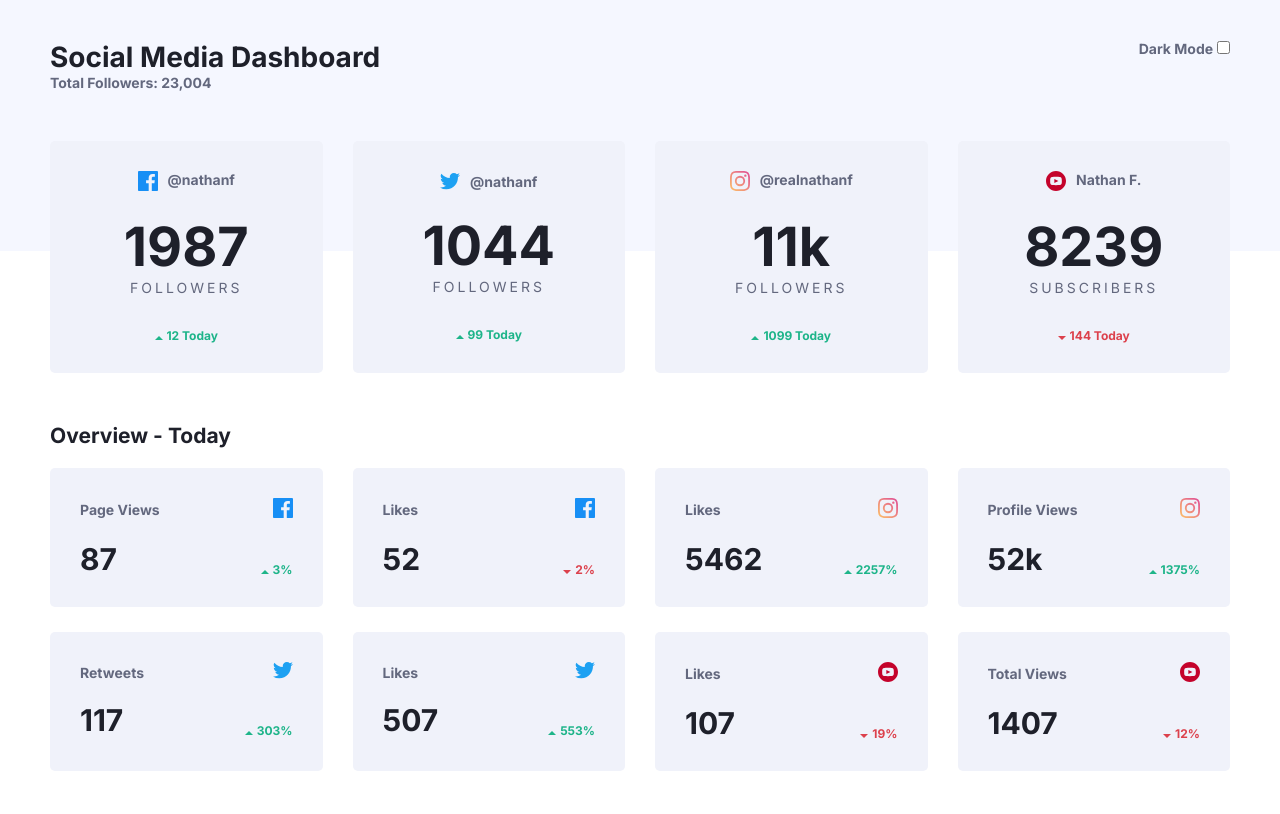
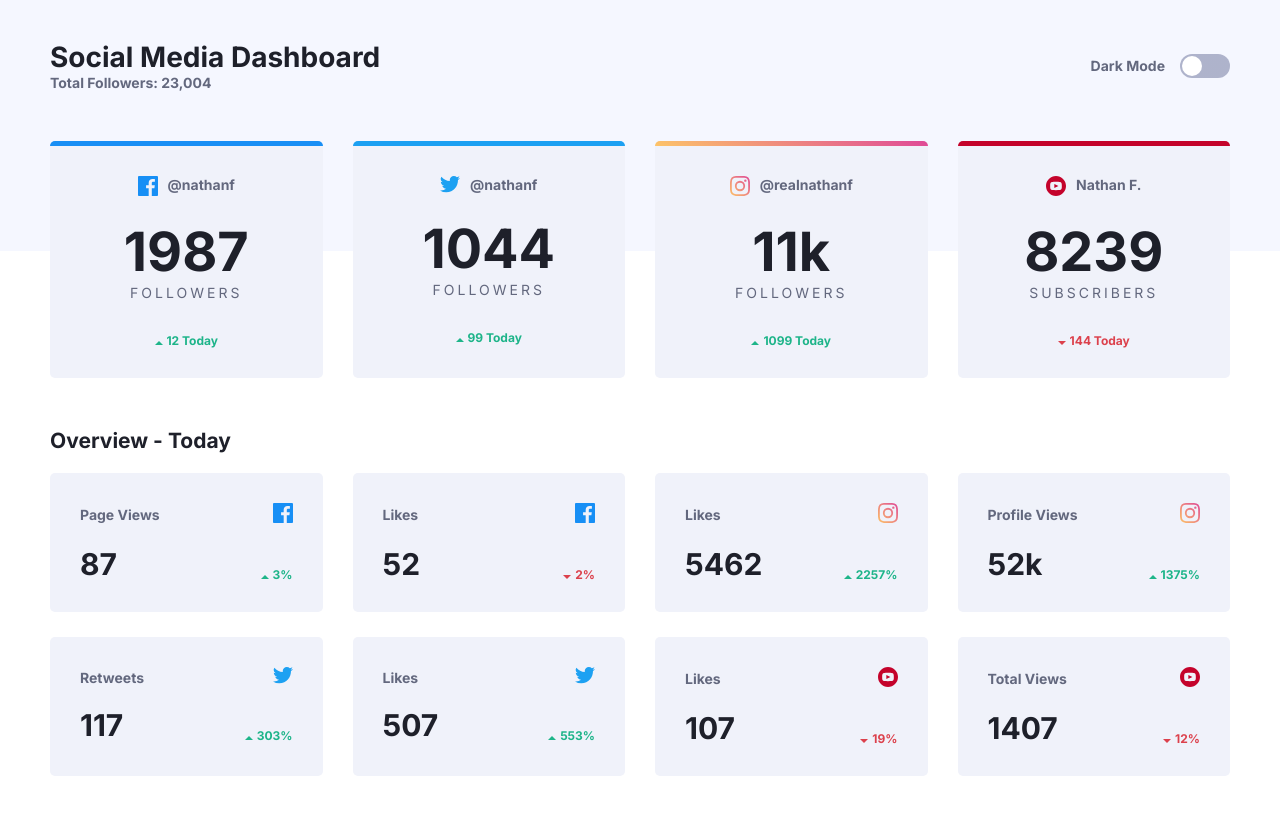
Before and after one commit to iampratiktandel/social-media-dashboard, a plain HTML site: page index.html in a window 1280 px wide. Drawn offline with Linux system fonts and the light colour scheme.

Commit message:
feat: add theme toggle switch styles

```diff
--- a/css/style.css
+++ b/css/style.css
@@ -4,7 +4,11 @@
   --color-bright-red: hsl(356, 69%, 56%);
   --color-facebook: hsl(208, 92%, 53%);
   --color-twitter: hsl(203, 89%, 53%);
-  --color-instagram: linear-gradient(hsl(37, 97%, 70%), hsl(329, 70%, 58%));
+  --color-instagram: linear-gradient(
+    30deg,
+    hsl(37, 97%, 70%),
+    hsl(329, 70%, 58%)
+  );
   --color-youtube: hsl(348, 97%, 39%);
   /* --color-bg-secondary: hsl(232, 19%, 15%); */
 }
@@ -17,6 +21,12 @@
   --color-bg-primary: hsl(230, 17%, 14%);
   --color-bg-secondary: hsl(232, 19%, 15%);
   --color-card-bg: hsl(228, 28%, 20%);
+  /* --color-toggle: hsl(203, 89%, 53%); */
+  --color-toggle: linear-gradient(
+    30deg,
+    hsl(210, 78%, 56%),
+    hsl(146, 68%, 55%)
+  );
 }
 /* /Dark Theme Color */
 
@@ -27,6 +37,12 @@
   --color-bg-primary: hsl(0, 0%, 100%);
   --color-bg-secondary: hsl(225, 100%, 98%);
   --color-card-bg: hsl(227, 47%, 96%);
+  --color-toggle: hsl(230, 22%, 74%);
+  --color-toggle: linear-gradient(
+    30deg,
+    hsl(230, 22%, 74%),
+    hsl(230, 22%, 74%)
+  );
 }
 /* /Light Theme Color */
 
@@ -80,6 +96,10 @@ body {
   justify-content: space-between;
 }
 
+.justify-content-start {
+  justify-content: start;
+}
+
 .align-items-center {
   align-items: center;
 }
@@ -127,9 +147,73 @@ body {
 }
 
 .intro__info,
-.theme-switcher__title {
+.switch__title {
   color: var(--color-secondary);
   font-weight: 700;
+}
+
+/* The switch - the box around the slider */
+.switch {
+  position: relative;
+  display: inline-block;
+  width: 50px;
+  height: 24px;
+  margin-left: 15px;
+}
+
+/* Hide default HTML checkbox */
+.switch input {
+  opacity: 0;
+  width: 0;
+  height: 0;
+}
+
+/* The slider */
+.slider {
+  position: absolute;
+  cursor: pointer;
+  top: 0;
+  left: 0;
+  right: 0;
+  bottom: 0;
+  background-image: var(--color-toggle);
+  -webkit-transition: 0.4s;
+  transition: 0.4s;
+}
+
+.slider:before {
+  position: absolute;
+  content: "";
+  height: 20px;
+  width: 20px;
+  left: 2px;
+  bottom: 2px;
+  background-color: var(--color-bg-primary);
+  -webkit-transition: 0.4s;
+  transition: 0.4s;
+}
+
+input:checked + .slider {
+  background-color: var(--color-toggle);
+}
+
+input:focus + .slider {
+  box-shadow: 0 0 1px var(--color-toggle);
+}
+
+input:checked + .slider:before {
+  -webkit-transform: translateX(25px);
+  -ms-transform: translateX(25px);
+  transform: translateX(25px);
+}
+
+/* Rounded sliders */
+.slider.round {
+  border-radius: 34px;
+}
+
+.slider.round:before {
+  border-radius: 50%;
 }
 /* Intro */
 
@@ -142,8 +226,31 @@ body {
 
 .social-media-card {
   background-color: var(--color-card-bg);
-  padding: 30px 60px;
+  padding-bottom: 30px;
   border-radius: 5px;
+  overflow: hidden;
+}
+
+.social-media-card__border {
+  width: 100%;
+  height: 5px;
+  margin-bottom: 30px;
+}
+
+.fb-card {
+  background-color: var(--color-facebook);
+}
+
+.twitter-card {
+  background-color: var(--color-twitter);
+}
+
+.insta-card {
+  background-image: var(--color-instagram);
+}
+
+.youtube-card {
+  background-color: var(--color-youtube);
 }
 
 .social-media-card__account {
--- a/index.html
+++ b/index.html
@@ -27,9 +27,12 @@
           </div>
           <!-- /Intro -->
           <!-- Theme Switcher -->
-          <div class="theme-switcher">
-            <span class="theme-switcher__title">Dark Mode</span>
-            <input type="checkbox" name="theme-switcher__btn" id="theme-toggler" onchange="toggleTheme()">
+          <div class="theme__switch d-flex justify-content-center align-items-center">
+            <span class="switch__title">Dark Mode</span>
+            <label class="switch">
+              <input type="checkbox" name="theme-switcher__btn" id="theme-toggler" onchange="toggleTheme()">
+              <span class="slider round"></span>
+            </label>
           </div>
           <!-- /Theme Switcher -->
         </div>
@@ -43,7 +46,8 @@
         <!-- Social Media Cards -->
         <div class="social-media-cards d-grid">
           <!-- Social Media Card -->
-          <div class="social-media-card d-flex flex-col justify-content-center align-items-center">
+          <div class="social-media-card d-flex flex-col justify-content-start align-items-center">
+            <div class="social-media-card__border fb-card"></div>
             <div class="social-media-card__account d-flex justify-content-center">
               <span class="social-media-card__account-logo">
                 <img src="./images/icon-facebook.svg" alt="Facebook logo">
@@ -62,7 +66,8 @@
           <!-- /Social Media Card -->
 
           <!-- Social Media Card -->
-          <div class="social-media-card d-flex flex-col justify-content-center align-items-center">
+          <div class="social-media-card d-flex flex-col justify-content-start align-items-center">
+            <div class="social-media-card__border twitter-card"></div>
             <div class="social-media-card__account d-flex">
               <span class="social-media-card__account-logo">
                 <img src="./images/icon-twitter.svg" alt="Twitter logo">
@@ -81,7 +86,8 @@
           <!-- /Social Media Card -->
 
           <!-- Social Media Card -->
-          <div class="social-media-card d-flex flex-col justify-content-center align-items-center">
+          <div class="social-media-card d-flex flex-col justify-content-start align-items-center">
+            <div class="social-media-card__border insta-card"></div>
             <div class="social-media-card__account d-flex">
               <span class="social-media-card__account-logo">
                 <img src="./images/icon-instagram.svg" alt="Instagram logo">
@@ -100,7 +106,8 @@
           <!-- /Social Media Card -->
 
           <!-- Social Media Card -->
-          <div class="social-media-card d-flex flex-col justify-content-center align-items-center">
+          <div class="social-media-card d-flex flex-col justify-content-start align-items-center">
+            <div class="social-media-card__border youtube-card"></div>
             <div class="social-media-card__account d-flex">
               <span class="social-media-card__account-logo">
                 <img src="./images/icon-youtube.svg" alt="YouTube logo">
```
